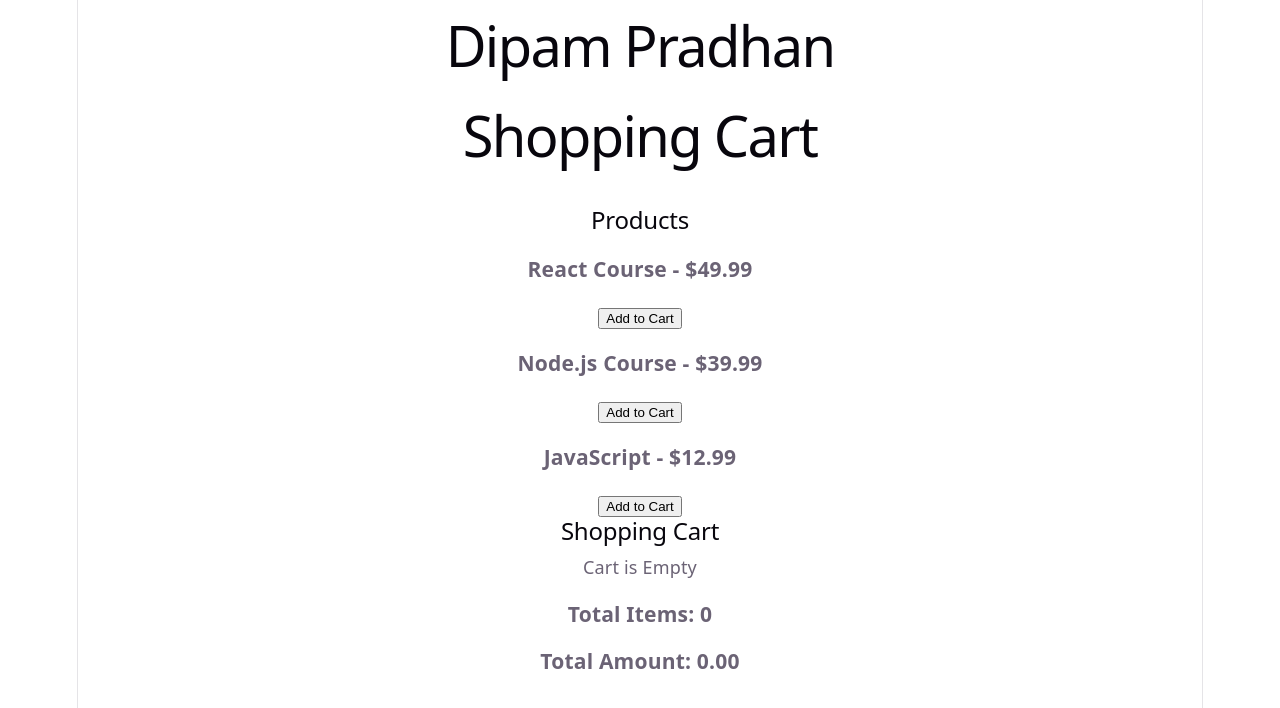
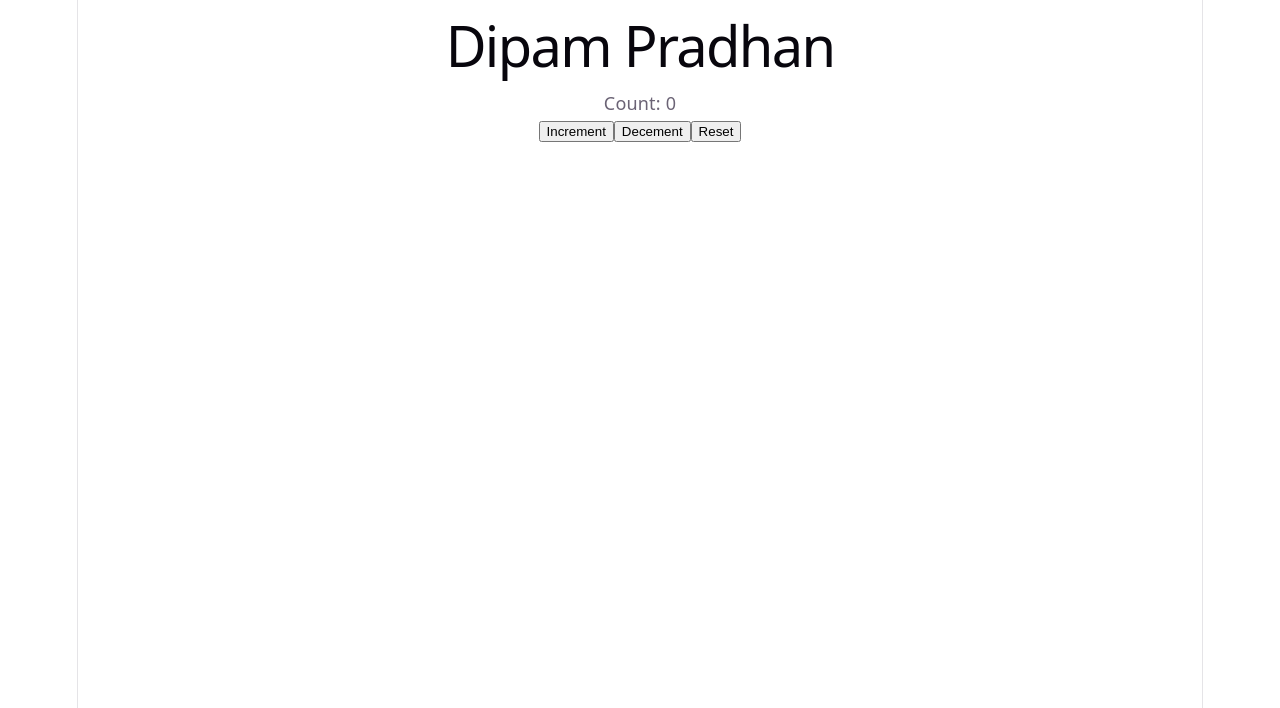
Before and after one commit to DipamPradhan/react19, a React (Vite) app in the folder STATE-DEMO/: page / in a window 1280 px wide. Shown: the top 708 px of the page. Built offline with nearby package versions, Linux system fonts and the light colour scheme.

Commit message:
useReducer with Init Optional Argument

```diff
--- a/STATE-DEMO/src/App.jsx
+++ b/STATE-DEMO/src/App.jsx
@@ -10,6 +10,7 @@ import { UserProfile } from "./UserProfile";
 import { ShoppingCart } from "./ShoppingCart";
 import { CounterWithReducer } from "./CounterwithReducer";
 import { ShoppingCartWithReducer } from "./ShoppingCartWithReducer";
+import { CounterWithInit } from "./CounterWithInit";
 function App() {
   return (
     <>
@@ -25,7 +26,8 @@ function App() {
       {/* <TodoList /> */}
       {/* <ShoppingCart />
       <CounterWithReducer /> */}
-      <ShoppingCartWithReducer />
+      {/* <ShoppingCartWithReducer /> */}
+      <CounterWithInit />
     </>
   );
 }
--- /dev/null
+++ b/STATE-DEMO/src/CounterWithInit.jsx
@@ -0,0 +1,40 @@
+import { useReducer } from "react";
+
+const initialCount = 0;
+const countReducer = (state, action) => {
+  //return new state
+
+  switch (action) {
+    case "increment":
+      return state + 1;
+    case "decrement":
+      return state - 1;
+    case "reset":
+      return initialCount;
+    default:
+      return state;
+  }
+};
+
+const init = (initialValue) => {
+  console.log("Init function called - this only runs once");
+  const savedCount = localStorage.getItem("count");
+  if (savedCount !== null) {
+    console.log("Found Saved Count: ", savedCount);
+    return parseInt(savedCount);
+  }
+  console.log("No saved count using initial value: ", initialValue);
+  return initialValue;
+};
+
+export const CounterWithInit = () => {
+  const [count, dispatch] = useReducer(countReducer, initialCount, init);
+  return (
+    <div>
+      <p>Count: {count}</p>
+      <button onClick={() => dispatch("increment")}>Increment</button>
+      <button onClick={() => dispatch("decrement")}>Decement</button>
+      <button onClick={() => dispatch("reset")}>Reset</button>
+    </div>
+  );
+};
```
